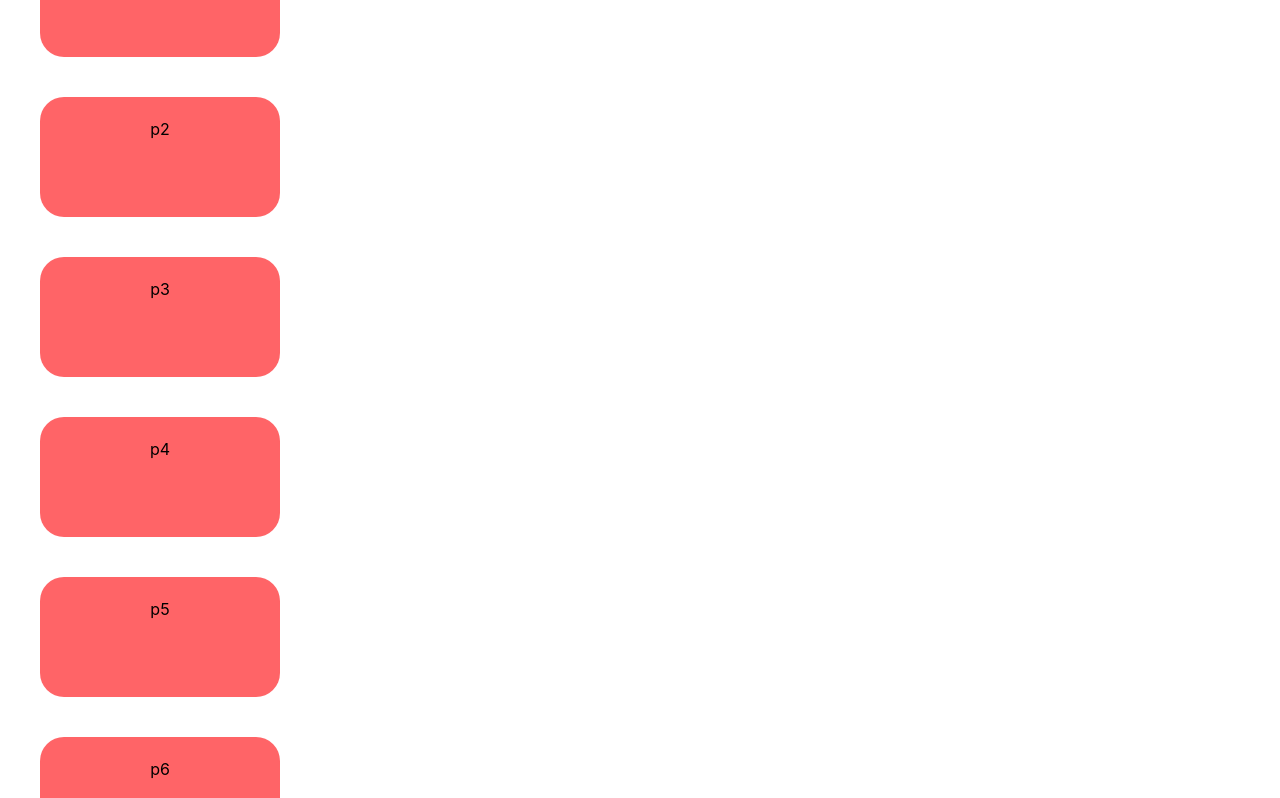
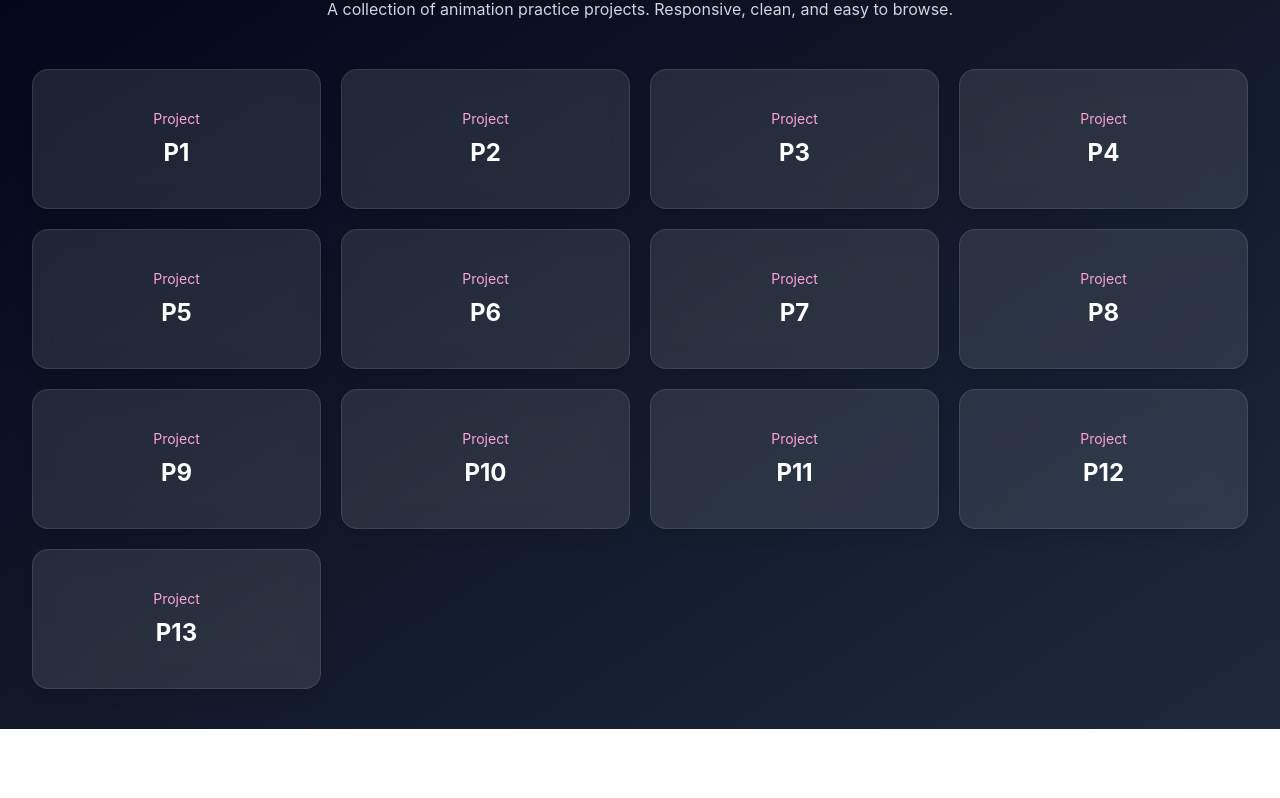
Before and after one commit to md-shaddat-shorav-seyam/my-100-project-following-codecamp, a website built with Vite: page index.html in a window 1280 px wide. Shown: the part 103-901 px from the top of the page. After the commit the page ends 832 px from the top, so only its background shows below. Built offline with nearby package versions, Linux system fonts and the light colour scheme.

Commit message:
projects

```diff
--- a/index.html
+++ b/index.html
@@ -4,31 +4,102 @@
     <meta charset="UTF-8" />
     <link rel="icon" type="image/svg+xml" href="/favicon.svg" />
     <meta name="viewport" content="width=device-width, initial-scale=1.0" />
-    <title>100-projects-vit</title>
-    <link rel="stylesheet" href="./src/style.css">
+    <title>100 Projects</title>
+    <link rel="stylesheet" href="./src/style.css" />
   </head>
-  <body>
-    <div class="flex flex-col gap-10 m-10">
+  <body class="min-h-screen bg-gradient-to-br from-slate-950 via-gray-900 to-slate-800 text-white">
+    <main class="max-w-7xl mx-auto px-4 sm:px-6 lg:px-8 py-10">
 
+      <header class="text-center mb-12">
+        <h1 class="text-3xl sm:text-4xl md:text-5xl font-bold tracking-tight">
+          My GSAP Projects
+        </h1>
+        <p class="mt-3 text-sm sm:text-base text-gray-300 max-w-2xl mx-auto">
+          A collection of animation practice projects. Responsive, clean, and easy to browse.
+        </p>
+      </header>
 
-    <a class="bg-red-400 p-5 rounded-3xl hover:bg-pink-500 h-30 w-60 text-center flex place-content-center" href="./gsap/p1.html">p1</a>
-    <a class="bg-red-400 p-5 rounded-3xl hover:bg-pink-500 h-30 w-60 text-center flex place-content-center" href="./gsap/p2.html">p2</a>
-    <a class="bg-red-400 p-5 rounded-3xl hover:bg-pink-500 h-30 w-60 text-center flex place-content-center" href="./gsap/p3.html">p3</a>
-    <a class="bg-red-400 p-5 rounded-3xl hover:bg-pink-500 h-30 w-60 text-center flex place-content-center" href="./gsap/p4.html">p4</a>
-    <a class="bg-red-400 p-5 rounded-3xl hover:bg-pink-500 h-30 w-60 text-center flex place-content-center" href="./gsap/p5.html">p5</a>
-    <a class="bg-red-400 p-5 rounded-3xl hover:bg-pink-500 h-30 w-60 text-center flex place-content-center" href="./gsap/p6.html">p6</a>
-    <a class="bg-red-400 p-5 rounded-3xl hover:bg-pink-500 h-30 w-60 text-center flex place-content-center" href="./gsap/p7.html">p7</a>
-    <a class="bg-red-400 p-5 rounded-3xl hover:bg-pink-500 h-30 w-60 text-center flex place-content-center" href="./gsap/p8.html">p8</a>
-    <a class="bg-red-400 p-5 rounded-3xl hover:bg-pink-500 h-30 w-60 text-center flex place-content-center" href="./gsap/p9.html">p9</a>
-    <a class="bg-red-400 p-5 rounded-3xl hover:bg-pink-500 h-30 w-60 text-center flex place-content-center" href="./gsap/p10.html">p10</a>
-    <a class="bg-red-400 p-5 rounded-3xl hover:bg-pink-500 h-30 w-60 text-center flex place-content-center" href="./gsap/p11.html">p11</a>
-    <a class="bg-red-400 p-5 rounded-3xl hover:bg-pink-500 h-30 w-60 text-center flex place-content-center" href="./gsap/p12.html">p12</a>
-    <a class="bg-red-400 p-5 rounded-3xl hover:bg-pink-500 h-30 w-60 text-center flex place-content-center" href="./gsap/p13.html">p13</a>
-    <!-- <a class="bg-red-400 p-5 rounded-3xl hover:bg-pink-500 w-50 text-center flex-wrap" href="./gsap/p14.html">p14</a>
-    <a class="bg-red-400 p-5 rounded-3xl hover:bg-pink-500 w-50 text-center flex-wrap" href="./gsap/p15.html">p15</a>
-    <a class="bg-red-400 p-5 rounded-3xl hover:bg-pink-500 w-50 text-center flex-wrap" href="./gsap/p16.html">p16</a>
-    <a class="bg-red-400 p-5 rounded-3xl hover:bg-pink-500 w-50 text-center flex-wrap" href="./gsap/p17.html">p17</a> -->
+      <section
+        class="grid grid-cols-1 sm:grid-cols-2 md:grid-cols-3 lg:grid-cols-4 gap-5"
+      >
+        <a class="group bg-white/10 backdrop-blur-md border border-white/10 rounded-2xl p-6 min-h-[140px] flex flex-col justify-center items-center text-center shadow-lg hover:shadow-2xl hover:-translate-y-2 hover:bg-pink-500/20 transition duration-300"
+          href="./gsap/p1.html">
+          <span class="text-sm text-pink-300 mb-2">Project</span>
+          <span class="text-2xl font-bold group-hover:text-pink-300">P1</span>
+        </a>
 
-  </div>
+        <a class="group bg-white/10 backdrop-blur-md border border-white/10 rounded-2xl p-6 min-h-[140px] flex flex-col justify-center items-center text-center shadow-lg hover:shadow-2xl hover:-translate-y-2 hover:bg-pink-500/20 transition duration-300"
+          href="./gsap/p2.html">
+          <span class="text-sm text-pink-300 mb-2">Project</span>
+          <span class="text-2xl font-bold group-hover:text-pink-300">P2</span>
+        </a>
+
+        <a class="group bg-white/10 backdrop-blur-md border border-white/10 rounded-2xl p-6 min-h-[140px] flex flex-col justify-center items-center text-center shadow-lg hover:shadow-2xl hover:-translate-y-2 hover:bg-pink-500/20 transition duration-300"
+          href="./gsap/p3.html">
+          <span class="text-sm text-pink-300 mb-2">Project</span>
+          <span class="text-2xl font-bold group-hover:text-pink-300">P3</span>
+        </a>
+
+        <a class="group bg-white/10 backdrop-blur-md border border-white/10 rounded-2xl p-6 min-h-[140px] flex flex-col justify-center items-center text-center shadow-lg hover:shadow-2xl hover:-translate-y-2 hover:bg-pink-500/20 transition duration-300"
+          href="./gsap/p4.html">
+          <span class="text-sm text-pink-300 mb-2">Project</span>
+          <span class="text-2xl font-bold group-hover:text-pink-300">P4</span>
+        </a>
+
+        <a class="group bg-white/10 backdrop-blur-md border border-white/10 rounded-2xl p-6 min-h-[140px] flex flex-col justify-center items-center text-center shadow-lg hover:shadow-2xl hover:-translate-y-2 hover:bg-pink-500/20 transition duration-300"
+          href="./gsap/p5.html">
+          <span class="text-sm text-pink-300 mb-2">Project</span>
+          <span class="text-2xl font-bold group-hover:text-pink-300">P5</span>
+        </a>
+
+        <a class="group bg-white/10 backdrop-blur-md border border-white/10 rounded-2xl p-6 min-h-[140px] flex flex-col justify-center items-center text-center shadow-lg hover:shadow-2xl hover:-translate-y-2 hover:bg-pink-500/20 transition duration-300"
+          href="./gsap/p6.html">
+          <span class="text-sm text-pink-300 mb-2">Project</span>
+          <span class="text-2xl font-bold group-hover:text-pink-300">P6</span>
+        </a>
+
+        <a class="group bg-white/10 backdrop-blur-md border border-white/10 rounded-2xl p-6 min-h-[140px] flex flex-col justify-center items-center text-center shadow-lg hover:shadow-2xl hover:-translate-y-2 hover:bg-pink-500/20 transition duration-300"
+          href="./gsap/p7.html">
+          <span class="text-sm text-pink-300 mb-2">Project</span>
+          <span class="text-2xl font-bold group-hover:text-pink-300">P7</span>
+        </a>
+
+        <a class="group bg-white/10 backdrop-blur-md border border-white/10 rounded-2xl p-6 min-h-[140px] flex flex-col justify-center items-center text-center shadow-lg hover:shadow-2xl hover:-translate-y-2 hover:bg-pink-500/20 transition duration-300"
+          href="./gsap/p8.html">
+          <span class="text-sm text-pink-300 mb-2">Project</span>
+          <span class="text-2xl font-bold group-hover:text-pink-300">P8</span>
+        </a>
+
+        <a class="group bg-white/10 backdrop-blur-md border border-white/10 rounded-2xl p-6 min-h-[140px] flex flex-col justify-center items-center text-center shadow-lg hover:shadow-2xl hover:-translate-y-2 hover:bg-pink-500/20 transition duration-300"
+          href="./gsap/p9.html">
+          <span class="text-sm text-pink-300 mb-2">Project</span>
+          <span class="text-2xl font-bold group-hover:text-pink-300">P9</span>
+        </a>
+
+        <a class="group bg-white/10 backdrop-blur-md border border-white/10 rounded-2xl p-6 min-h-[140px] flex flex-col justify-center items-center text-center shadow-lg hover:shadow-2xl hover:-translate-y-2 hover:bg-pink-500/20 transition duration-300"
+          href="./gsap/p10.html">
+          <span class="text-sm text-pink-300 mb-2">Project</span>
+          <span class="text-2xl font-bold group-hover:text-pink-300">P10</span>
+        </a>
+
+        <a class="group bg-white/10 backdrop-blur-md border border-white/10 rounded-2xl p-6 min-h-[140px] flex flex-col justify-center items-center text-center shadow-lg hover:shadow-2xl hover:-translate-y-2 hover:bg-pink-500/20 transition duration-300"
+          href="./gsap/p11.html">
+          <span class="text-sm text-pink-300 mb-2">Project</span>
+          <span class="text-2xl font-bold group-hover:text-pink-300">P11</span>
+        </a>
+
+        <a class="group bg-white/10 backdrop-blur-md border border-white/10 rounded-2xl p-6 min-h-[140px] flex flex-col justify-center items-center text-center shadow-lg hover:shadow-2xl hover:-translate-y-2 hover:bg-pink-500/20 transition duration-300"
+          href="./gsap/p12.html">
+          <span class="text-sm text-pink-300 mb-2">Project</span>
+          <span class="text-2xl font-bold group-hover:text-pink-300">P12</span>
+        </a>
+
+        <a class="group bg-white/10 backdrop-blur-md border border-white/10 rounded-2xl p-6 min-h-[140px] flex flex-col justify-center items-center text-center shadow-lg hover:shadow-2xl hover:-translate-y-2 hover:bg-pink-500/20 transition duration-300"
+          href="./gsap/p13.html">
+          <span class="text-sm text-pink-300 mb-2">Project</span>
+          <span class="text-2xl font-bold group-hover:text-pink-300">P13</span>
+        </a>
+      </section>
+    </main>
   </body>
 </html>
```
